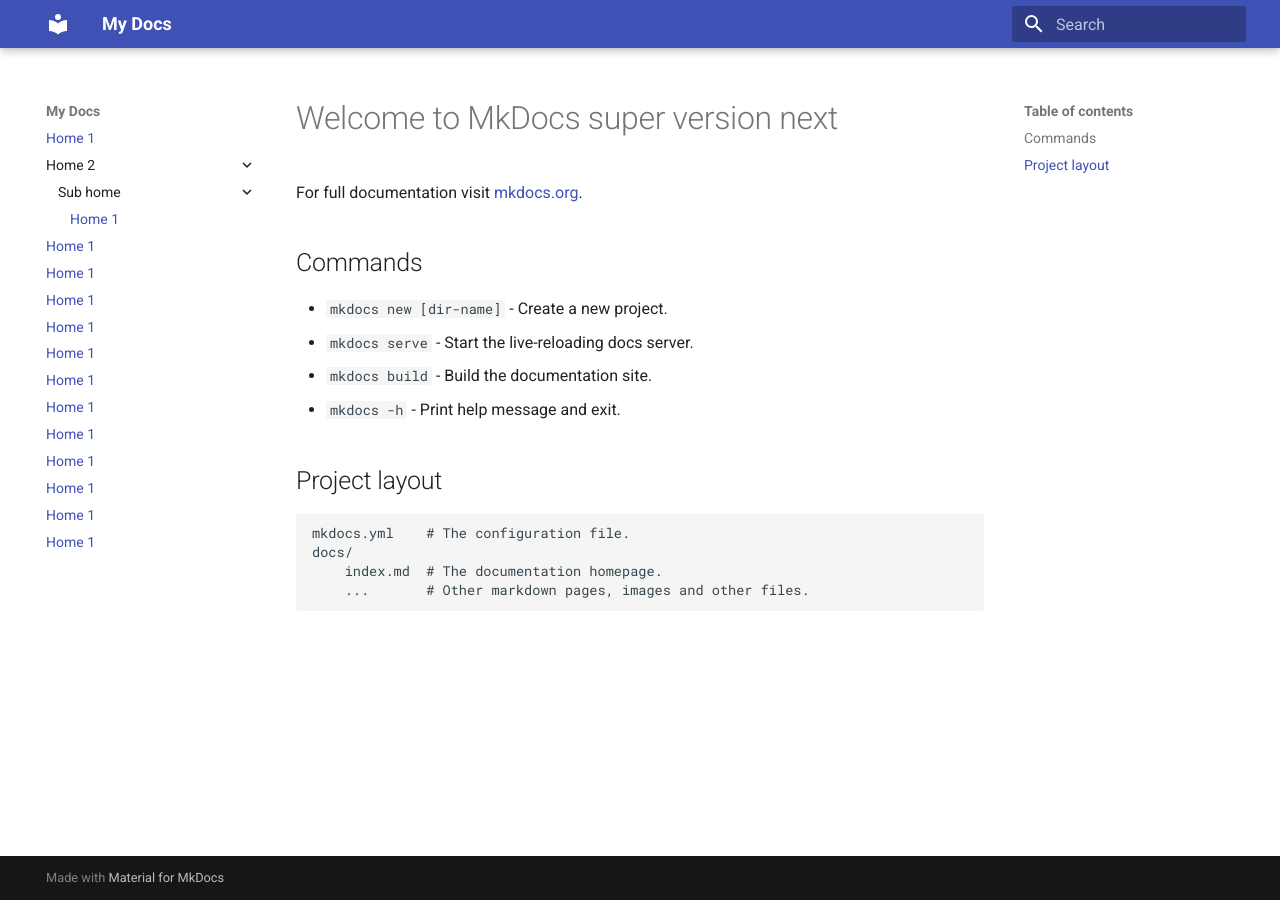
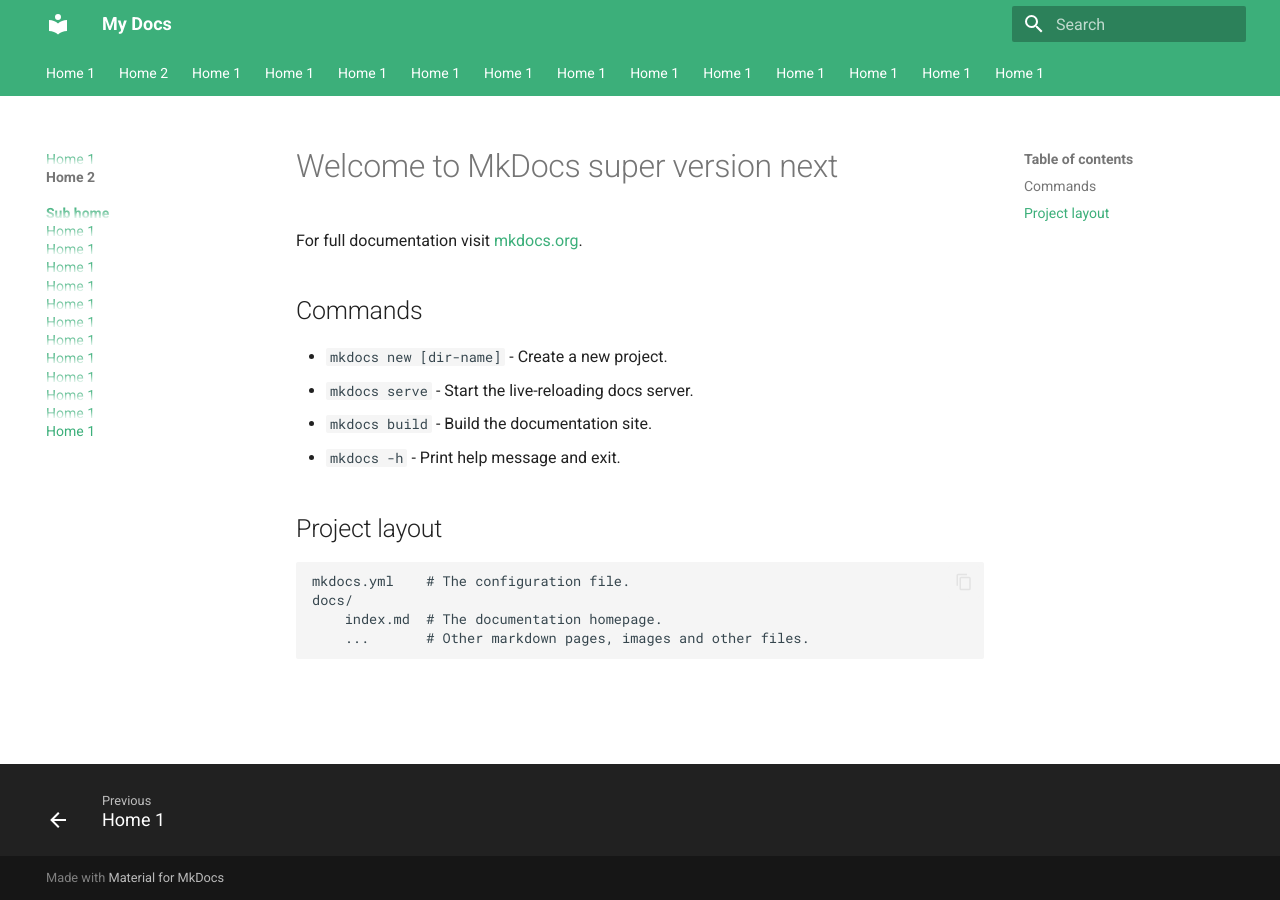
Before and after one commit to mctep/mkdocs-example, an MkDocs documentation site: the page built from docs/index.md, in a window 1280 px wide. Built offline with MkDocs 1.6.1 and Material for MkDocs 9.7.7, drawn with Linux system fonts in a browser that asks for light colours; the version menu is left out.

Commit message:
add custom colors

```diff
--- /dev/null
+++ b/docs/stylesheets/extra.css
@@ -0,0 +1,7 @@
+:root {
+  --md-primary-fg-color: #3caf7a;
+  --md-primary-fg-color--light: #cbf7e2;
+  --md-primary-fg-color--dark: #086e3e;
+
+  --md-accent-fg-color: #024da1;
+}
--- a/mkdocs.yml
+++ b/mkdocs.yml
@@ -21,6 +21,43 @@
 
 theme:
   name: material
+  palette:
+    primary: custom
+    accent: custom
+  features:
+    - announce.dismiss
+    - content.action.edit
+    - content.action.view
+    - content.code.annotate
+    - content.code.copy
+    # - content.code.select
+    # - content.tabs.link
+    - content.tooltips
+    # - header.autohide
+    # - navigation.expand
+    - navigation.footer
+    - navigation.indexes
+    # - navigation.instant
+    # - navigation.instant.prefetch
+    # - navigation.instant.progress
+    # - navigation.prune
+    - navigation.sections
+    - navigation.tabs
+    # - navigation.tabs.sticky
+    - navigation.top
+    - navigation.tracking
+    - search.highlight
+    - search.share
+    - search.suggest
+    - toc.follow
+    # - toc.integrate
 extra:
   version:
     provider: mike
+extra_css:
+  - stylesheets/extra.css
+markdown_extensions:
+  - tables
+  - md_in_html
+  - toc:
+      permalink: true
```
